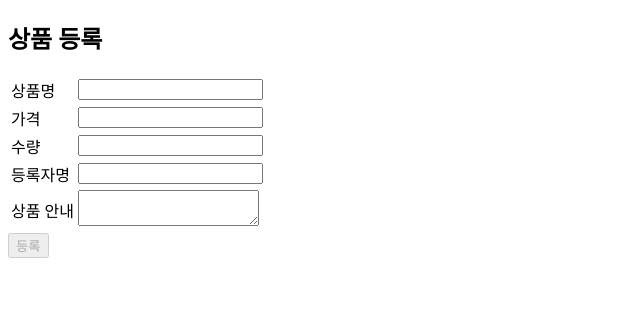
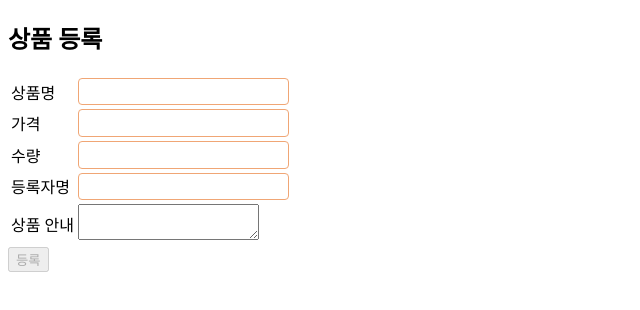
Before and after one commit to rladbwjd0817/react_practice, a React (Vite) app in the folder practiceitem_react/: page /reg in a window 1280 px wide. Shown: the top 310 px of the page, without its empty margins (0-640 px from the left). Built offline with nearby package versions, Linux system fonts and the light colour scheme.

Commit message:
itemList 개별 체크박스, 전체 체크박스 연습

```diff
--- a/practiceitem_react/src/assets/ItemForm.jsx
+++ b/practiceitem_react/src/assets/ItemForm.jsx
@@ -1,6 +1,7 @@
 import axios from 'axios';
 import React, { useEffect, useState } from 'react'
 import { useNavigate } from 'react-router-dom';
+import Input from '../compononet/Input';
 
 /* 상품목록 조회 페이지 */
 
@@ -64,8 +65,7 @@ const ItemForm = () => {
             <tr>
               <td>상품명</td>
               <td>
-                <input
-                  type="text"
+                <Input
                   name='itemName'
                   value={regItem.itemName}
                   onChange={e => {newItemData(e), handleDisabled()}}
@@ -75,8 +75,7 @@ const ItemForm = () => {
             <tr>
               <td>가격</td>
               <td>
-                <input
-                  type="text"
+                <Input
                   name='itemPrice'
                   value={regItem.itemPrice}
                   onChange={e => {newItemData(e), handleDisabled()}}
@@ -86,8 +85,7 @@ const ItemForm = () => {
             <tr>
               <td>수량</td>
               <td>
-                <input
-                  type="number"
+                <Input
                   name='itemCnt'
                   value={regItem.itemCnt}
                   onChange={e => {newItemData(e), handleDisabled()}}
@@ -97,8 +95,7 @@ const ItemForm = () => {
             <tr>
               <td>등록자명</td>
               <td>
-                <input
-                  type="text"
+                <Input
                   name='regname'
                   value={regItem.regname}
                   onChange={e => newItemData(e)}
--- a/practiceitem_react/src/assets/ItemList.jsx
+++ b/practiceitem_react/src/assets/ItemList.jsx
@@ -15,6 +15,9 @@ const ItemList = () => {
 
   /* 선택한 체크박스 데이터들을 저장할 state 변수 */
   const [itemNoList, setItemNoList] = useState([]);
+
+  /*  전체 체크박스 체크여부 저장할 state 변수 */
+  const [isChecked, setIsChecked] = useState(true);
 
   /* 마운트 시 상품목록을 조회 */
   useEffect(() => {getItemList()}, []);
@@ -36,6 +39,7 @@ const ItemList = () => {
         itemNoArr.push(e.itemNo);
       }
       setItemNoList(itemNoArr);
+      console.log('itemNoArr -', itemNoArr )
       /* 배열에 특정 데이터 있는지 검사 */
       const itemArrResult = itemNoList.includes(itemNoArr);
 
@@ -52,9 +56,6 @@ const ItemList = () => {
 
   }
 
-
-
-
   /* 총 상품 금액 조회 함수 실행 */
   const getTotalPrice = () => {
     let sum = 0;
@@ -67,7 +68,23 @@ const ItemList = () => {
 
   console.log('itemList -', itemList);
 
-
+  /* 체크박스 컨트롤 함수 */
+  const handleCheckbox = (e) => {
+    const updated = [...itemNoList, Number(e.target.value)];
+    /* 체크가 되었을 때 */
+    if(e.target.checked){
+      setItemNoList(updated)
+      /* 전부 체크됐으면 전체 체크박스도 true */
+      setIsChecked(updated.length === itemList.length);
+    }
+    /* 체크 해제 되었을 때 */
+    else{
+      setItemNoList(itemNoList.filter(each => each !== Number(e.target.value)))
+      /* 하나라도 해제되면 전체 체크 해제 */
+      setIsChecked(false);
+    }
+    console.log('itemNoList - ', itemNoList)
+  }
 
 
   return (
@@ -86,7 +103,16 @@ const ItemList = () => {
               <td>
                 <input
                   type="checkbox"
-                  checked={true}
+                  checked={isChecked}
+                  onChange={e => {
+                    setIsChecked(e.target.checked)
+                    if(e.target.checked){
+                      setItemNoList(itemList.map(each => each.itemNo))
+                    }
+                    else{
+                      setItemNoList([])
+                    }
+                  }}
                 />
               </td>
               <td>상품명</td>
@@ -107,7 +133,9 @@ const ItemList = () => {
                     <td>
                       <input
                         type="checkbox"
-                        checked={true}
+                        checked={itemNoList.includes(item.itemNo)}
+                        value={item.itemNo}
+                        onChange={e => handleCheckbox(e)}
                       />
                     </td>
                     <td
--- /dev/null
+++ b/practiceitem_react/src/compononet/Input.jsx
@@ -0,0 +1,19 @@
+import React from 'react'
+import styles from './Input.module.css'
+
+const Input = ({
+  type = 'text',
+  ...props
+}) => {
+  return (
+    <div>
+      <input
+        className={styles.input}
+        type={type}
+        {...props}
+      />
+    </div>
+  )
+}
+
+export default Input
--- /dev/null
+++ b/practiceitem_react/src/compononet/Input.module.css
@@ -0,0 +1,14 @@
+.input{
+  font-size: 0.9rem;
+  padding: 0.3rem;
+  width: 200px;
+  border: 1px solid rgb(240, 166, 117);
+  border-radius: 4px;
+  outline: none;
+  transition: all 0.2s;
+}
+
+.input:focus{
+  border-color: rgb(255, 92, 28);
+  box-shadow: 0.25rem rgba(241, 241, 241, 0.8);
+}
```
